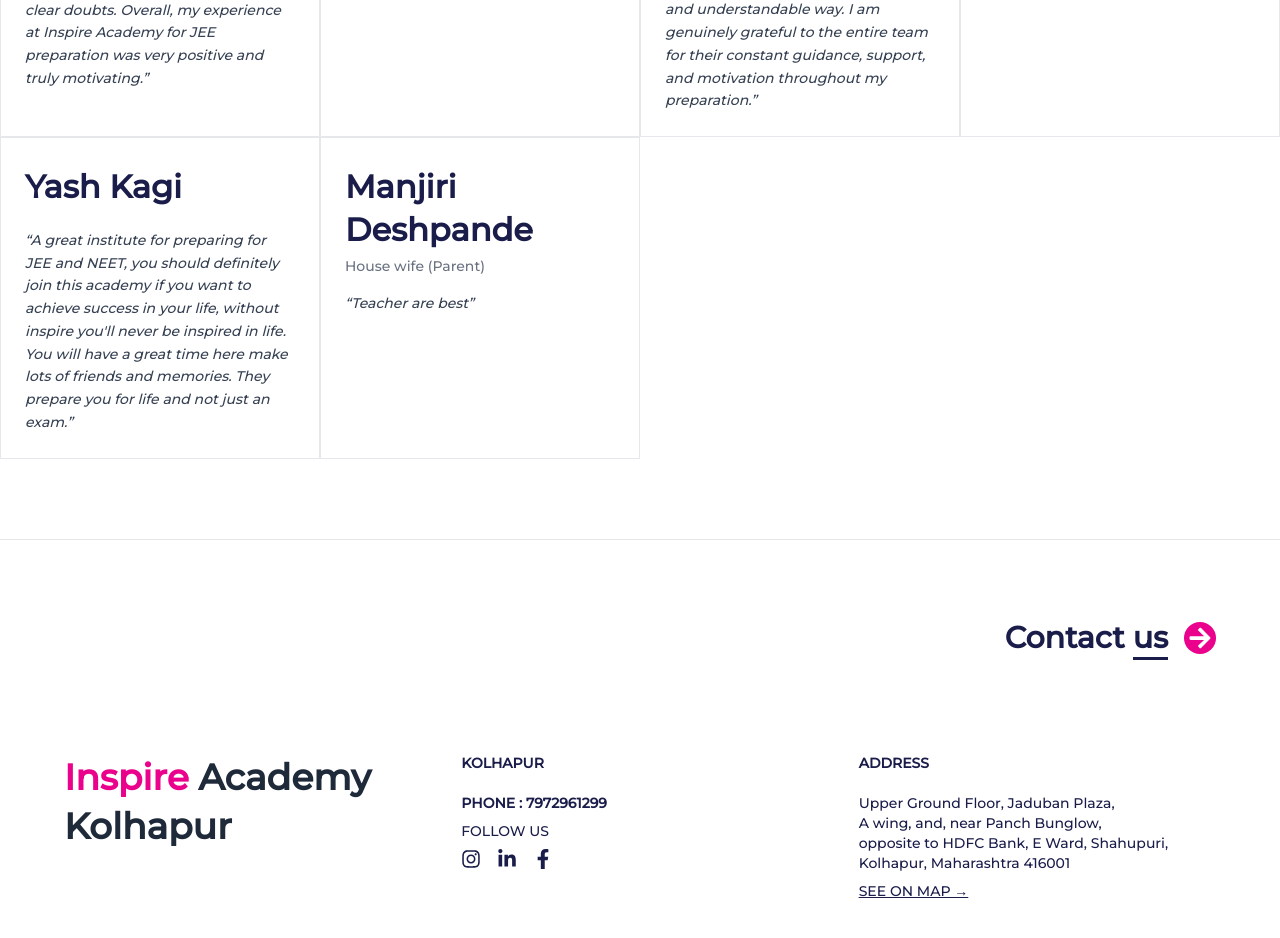
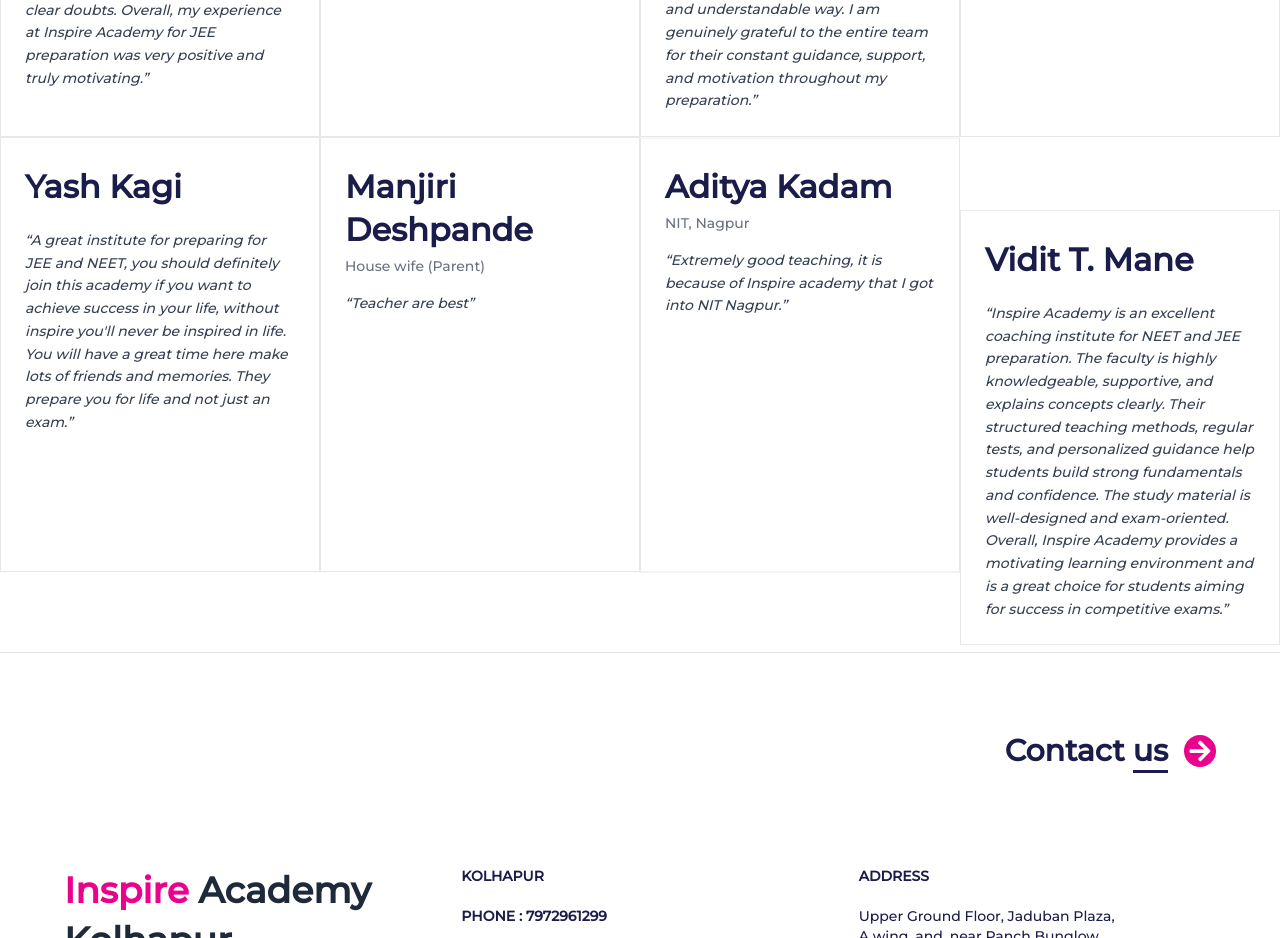
Before and after one commit to ParthSankpal/inspire_website_v2, a Next.js app: page / in a window 1280 px wide. Shown: the part 5320-6258 px from the top of the page. Built offline with nearby package versions, Linux system fonts and the light colour scheme.

Commit message:
added vidits testimonial

```diff
--- a/components/sections/TestimonialsGrid.tsx
+++ b/components/sections/TestimonialsGrid.tsx
@@ -62,6 +62,22 @@ const testimonials: Testimonial[] = [
     message:
       "Teacher are best",
     rating: 5,
+  },
+  {
+    name: "Aditya Kadam",
+    role: "student",
+    collegeOrProfession: "NIT, Nagpur",
+    message:
+      "Extremely good teaching, it is because of Inspire academy that I got into NIT Nagpur.",
+    rating: 5,
+  },
+  {
+    name: "Vidit T. Mane",
+    role: "student",
+    collegeOrProfession: "",
+    message:
+      "Inspire Academy is an excellent coaching institute for NEET and JEE preparation. The faculty is highly knowledgeable, supportive, and explains concepts clearly. Their structured teaching methods, regular tests, and personalized guidance help students build strong fundamentals and confidence. The study material is well-designed and exam-oriented. Overall, Inspire Academy provides a motivating learning environment and is a great choice for students aiming for success in competitive exams.",
+    rating: 4.5,
   },
 ];
 
--- a/lib/getExamData.ts
+++ b/lib/getExamData.ts
@@ -143,7 +143,7 @@ const allExamDetails: Record<string, ExamDetail> = {
     attempts: "Once a year.",
     qualifyingCriteria: {
       Academic: "10+2 with PCM/PCB",
-      Marks: "Minimum 60% (65% for SC/ST/PwD).",
+      Marks: "Minimum 60% (50% for SC/ST/PwD).",
     },
   },
 
```
